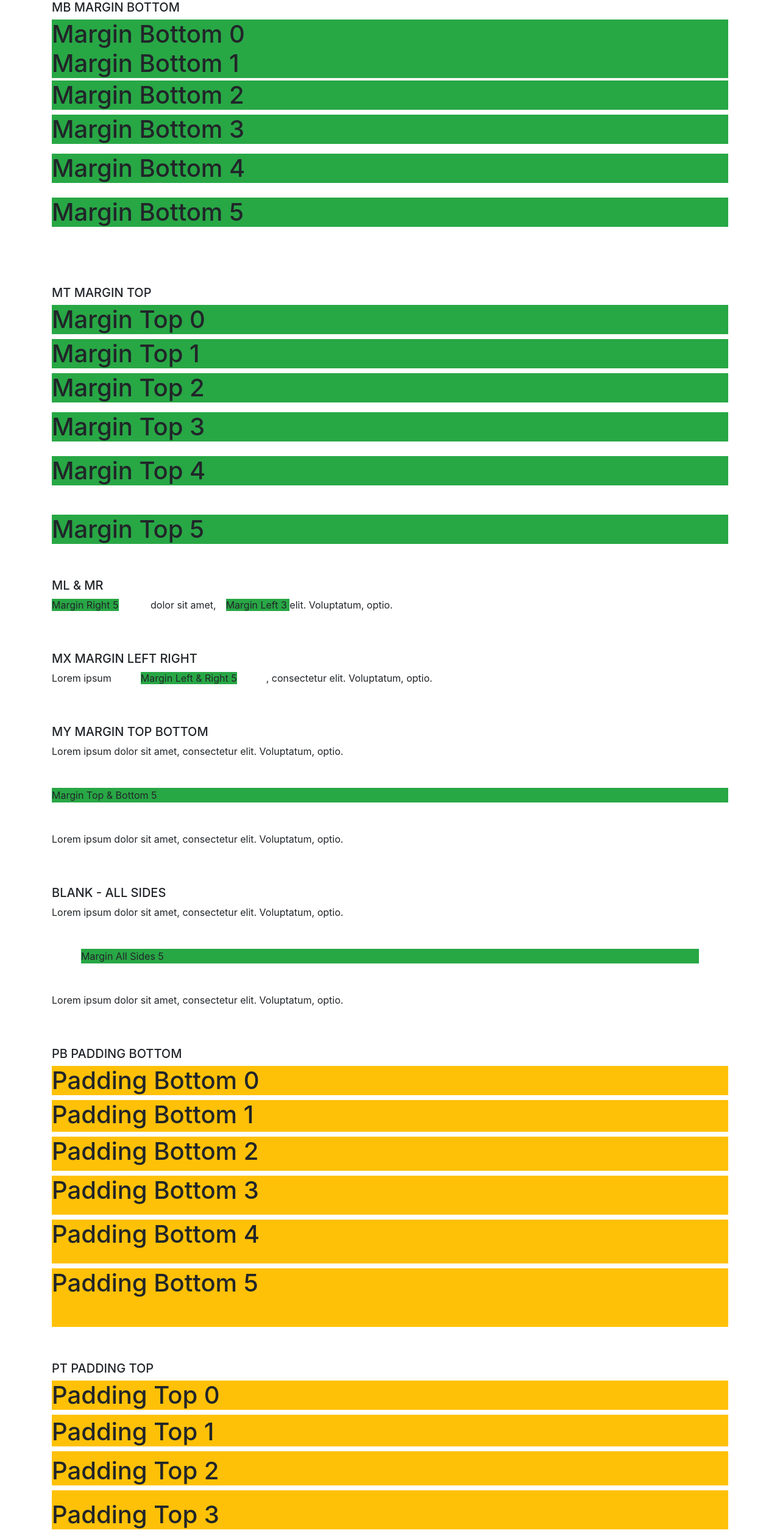
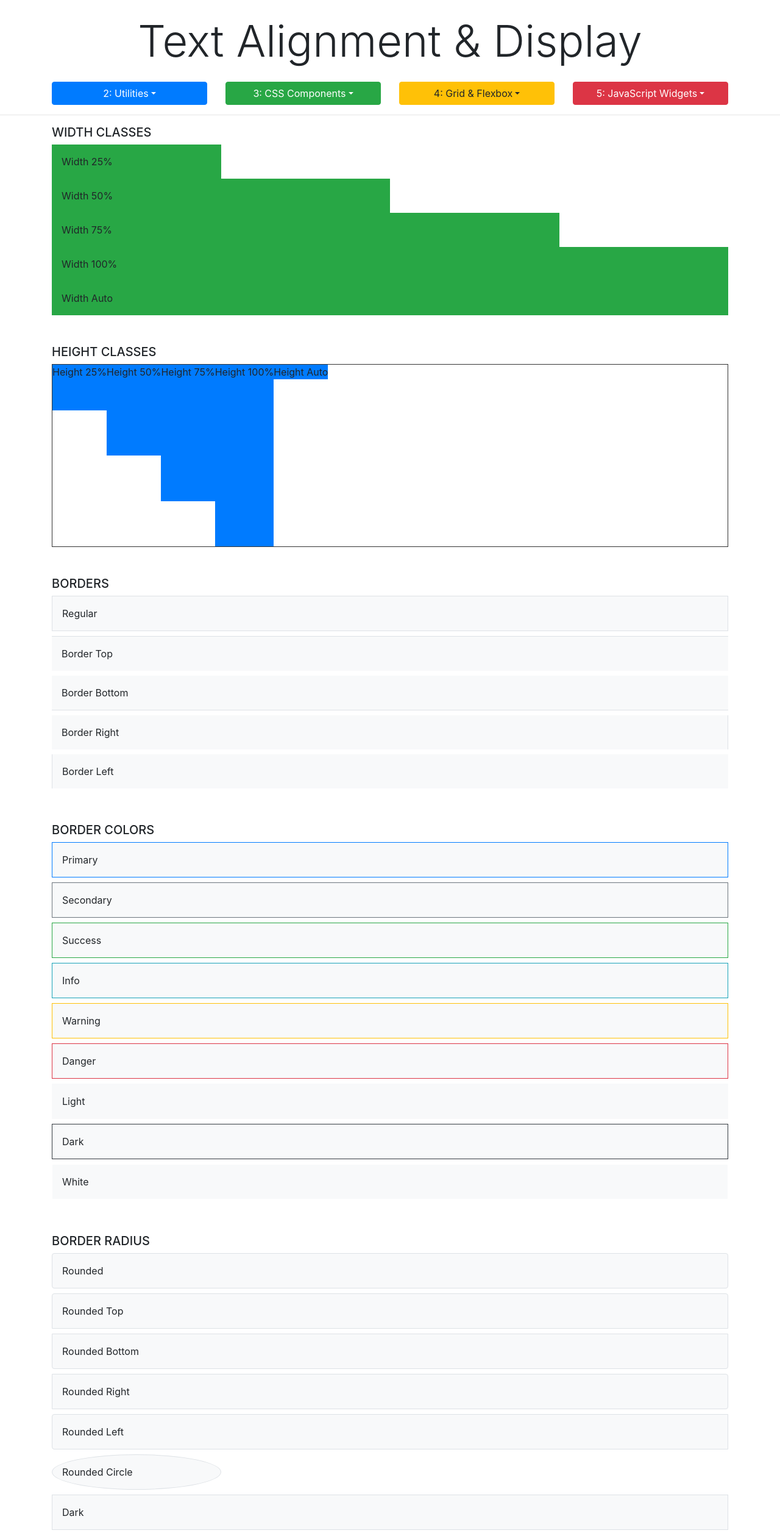
Before and after one commit to miankks/react-new-features, a React (Create React App) app: page / in a window 1280 px wide. Shown: the top 2514 px of the page at 61% size. Built offline with nearby package versions, Linux system fonts and the light colour scheme.

Commit message:
Sizing & Borders

```diff
--- /dev/null
+++ b/src/components/bootstrap/SizingBorders.js
@@ -0,0 +1,70 @@
+import React, { Component } from 'react'
+import BootstrapHeader from './BootstrapHeader';
+
+export default class SizingBorders extends Component {
+    render() {
+        return (
+            <div>
+                <BootstrapHeader />
+                <div class="container">
+                <h5>WIDTH CLASSES</h5>
+                <div class="bg-success p-3 w-25">Width 25%</div>
+                <div class="bg-success p-3 w-50">Width 50%</div>
+                <div class="bg-success p-3 w-75">Width 75%</div>
+                <div class="bg-success p-3 w-100">Width 100%</div>
+                <div class="bg-success p-3 w-auto">Width Auto</div>
+
+                <br />
+                <br />
+
+                <h5>HEIGHT CLASSES</h5>
+                <div style={{height: "300px", border: "1px solid #333" }}>
+                    <div class="bg-primary d-inline-block h-25">Height 25%</div>
+                    <div class="bg-primary d-inline-block h-50">Height 50%</div>
+                    <div class="bg-primary d-inline-block h-75">Height 75%</div>
+                    <div class="bg-primary d-inline-block h-100">Height 100%</div>
+                    <div class="bg-primary d-inline-block h-auto">Height Auto</div>
+                </div>
+
+                <br />
+                <br />
+
+                <h5>BORDERS</h5>
+                <div class="p-3 mb-2 bg-light border">Regular</div>
+                <div class="p-3 mb-2 bg-light border-top">Border Top</div>
+                <div class="p-3 mb-2 bg-light border-bottom">Border Bottom</div>
+                <div class="p-3 mb-2 bg-light border-right">Border Right</div>
+                <div class="p-3 mb-2 bg-light border-left">Border Left</div>
+
+                <br />
+                <br />
+
+                <h5>BORDER COLORS</h5>
+                <div class="p-3 mb-2 bg-light border border-primary">Primary</div>
+                <div class="p-3 mb-2 bg-light border border-secondary">Secondary</div>
+                <div class="p-3 mb-2 bg-light border border-success">Success</div>
+                <div class="p-3 mb-2 bg-light border border-info">Info</div>
+                <div class="p-3 mb-2 bg-light border border-warning">Warning</div>
+                <div class="p-3 mb-2 bg-light border border-danger">Danger</div>
+                <div class="p-3 mb-2 bg-light border border-light">Light</div>
+                <div class="p-3 mb-2 bg-light border border-dark">Dark</div>
+                <div class="p-3 mb-2 bg-light border border-white">White</div>
+
+                <br />
+                <br />
+
+                <h5>BORDER RADIUS</h5>
+                <div class="p-3 mb-2 bg-light border rounded">Rounded</div>
+                <div class="p-3 mb-2 bg-light border rounded-top">Rounded Top</div>
+                <div class="p-3 mb-2 bg-light border rounded-bottom">Rounded Bottom</div>
+                <div class="p-3 mb-2 bg-light border rounded-right">Rounded Right</div>
+                <div class="p-3 mb-2 bg-light border rounded-left">Rounded Left</div>
+                <div class="p-3 mb-2 bg-light w-25 border rounded-circle">Rounded Circle</div>
+                <div class="p-3 mb-2 bg-light border rounded-0">Dark</div>
+
+            </div>
+            <div style={{marginTop:"500px"}}></div>
+            </div>
+        )
+    }
+}
--- a/src/index.js
+++ b/src/index.js
@@ -9,15 +9,16 @@ import ReactDOM from 'react-dom';
 // import TextAlignmntDisplay from './components/bootstrap/TextAlignmntDisplay';
 // import FloatFixedPosition from './components/bootstrap/FloatFixedPosition';
 // import ColorBackground from './components/bootstrap/ColorBackground';
+// import MarginPadding from './components/bootstrap/MarginPadding';
 import reportWebVitals from './reportWebVitals';
-import MarginPadding from './components/bootstrap/MarginPadding';
+import SizingBorders from './components/bootstrap/SizingBorders';
 
 
 
 
 ReactDOM.render(
   <React.StrictMode>
-  <MarginPadding />
+  <SizingBorders />
   </React.StrictMode>,
   document.getElementById('root')
   );
```
